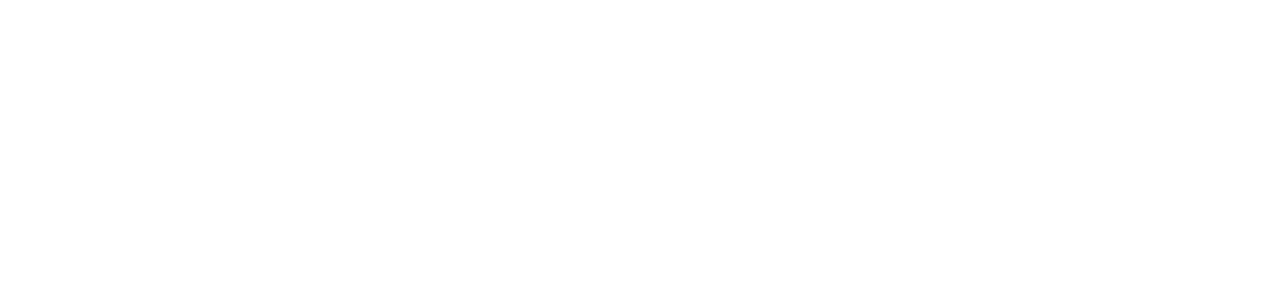
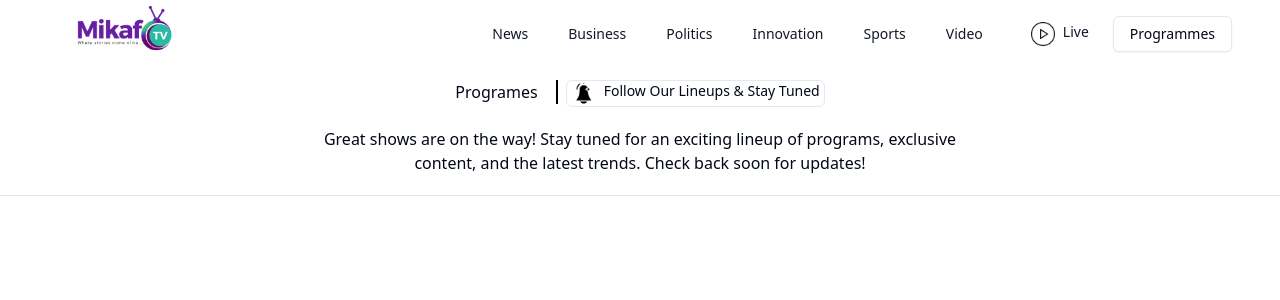
Before and after one commit to samuelfreeman/Mikaftv, a React (Vite) app: page /programmes in a window 1280 px wide. Before the commit this address had no page. Shown: the top 300 px of the page. Built offline with nearby package versions, Linux system fonts and the light colour scheme.

Commit message:
added a banner

```diff
--- a/src/App.tsx
+++ b/src/App.tsx
@@ -3,6 +3,8 @@
 import './index.css'
 import Home from './Pages/Home'
 import About from './Pages/About'
+import Navbar from './Pages/components/Navbar'
+import Programes from './Pages/Programes'
 
 
 const App: React.FC = () => {
@@ -13,11 +15,12 @@
 
       <Routes>
 
-        <Route path='/' element={<Home/>} />
-        <Route path='/comingsoon' element={<About/>} />
-        <Route path='/comingsoon' element={<About/>} />
-        <Route path='/comingsoon' element={<About/>} />
-        <Route path='/comingsoon' element={<About/>} />
+        <Route path='/' element={<Home />} />
+        <Route path='/comingsoon' element={<About />} />
+        <Route path='/comingsoon' element={<About />} />
+        <Route path='/comingsoon' element={<About />} />
+        <Route path='/comingsoon' element={<About />} />
+        <Route path='/programmes' element={<Programes />} />
       </Routes>
     </BrowserRouter>
   )
--- /dev/null
+++ b/src/Pages/Programes.tsx
@@ -0,0 +1,14 @@
+import React from 'react'
+import Navbar from './components/Navbar'
+import Banner from './components/Banner'
+
+const Programes = () => {
+    return (
+        <div>
+            <Navbar />
+            <Banner />
+        </div>
+    )
+}
+
+export default Programes
--- /dev/null
+++ b/src/Pages/components/Banner.tsx
@@ -0,0 +1,23 @@
+import React from 'react'
+
+const Banner = () => {
+  return (
+    <div className='w-full flex-col justify-center mt-20 space-y-5 items-center '>
+        <div className='w-full flex justify-center gap-2 '>
+            <h1>Programes</h1>
+            <span className=' w-3 h-6 border-black border-r-2 '></span>
+            <div className='flex gap-2 border px-1  rounded-md'>
+
+            <img width={"25"} src="/notificaiton.png" alt="notification icon" />
+            <p className='text-sm'>Follow Our Lineups & Stay Tuned</p>
+            </div>
+        </div>
+        <div className='w-full text-center flex justify-center'>
+            <h1 className='w-[50%]'>Great shows are on the way! Stay tuned for an exciting lineup of programs, exclusive content, and the latest trends. Check back soon for updates!</h1>
+        </div>
+      <hr />
+    </div>
+  )
+}
+
+export default Banner
--- a/src/Pages/components/Navbar.tsx
+++ b/src/Pages/components/Navbar.tsx
@@ -62,9 +62,13 @@
                             <Button variant="link"><NavLink to="/comingsoon" className="text-gray-900 hover:text-gray-700">Sports</NavLink></Button>
                             <Button variant="link"> <NavLink to="/comingsoon" className="text-gray-900 hover:text-gray-700">Video</NavLink></Button>
                             <Button variant="link" > <div className='flex '>
-                            <img src="/play-button.png" className='px-2' width={"40"} height={"20"} alt="" />
-                            <NavLink to="/live"> Live</NavLink>
-                                </div>
+                                <img src="/play-button.png" className='px-2' width={"40"} height={"20"} alt="" />
+                                <NavLink to="/live"> Live</NavLink>
+                            </div>
+                            </Button>
+
+                            <Button className="mt-2 sm:mt-0" variant="outline">
+                                <NavLink to="/programmes">Programmes</NavLink>
                             </Button>
                         </div>
                     </div>
@@ -96,8 +100,12 @@
                         <Button variant="link" > <div className='flex '>
                             <img src="/play-button.png" className='px-2' width={"40"} height={"20"} alt="" />
                             <NavLink to="/live"> Live</NavLink>
-                                </div>
-                            </Button>
+                        </div>
+                        </Button>
+
+                        <Button className="mt-2 sm:mt-0" variant="outline">
+                            <NavLink to="/programmes">Programmes</NavLink>
+                        </Button>
                         {/* {
                             showRegister && showLogin && (
                                 <div className='w-full '>
--- a/src/Pages/components/SubNav.tsx
+++ b/src/Pages/components/SubNav.tsx
@@ -40,7 +40,7 @@
             className={`min-w-max px-3 sm:px-5 mx-2 sm:mx-3 mt-2 sm:mt-5 rounded transition-colors duration-300 ${
               selectedCategory === category
                 ? "bg-[#681FA3] text-white"
-                : "bg-gray-200 text-black hover:bg-gray-300"
+                : "bg-gray-200 text-black"
             }`}
             onClick={() => onCategoryChange(category)}
           >
```
Also changed, not shown: public/notificaiton.png (added).
